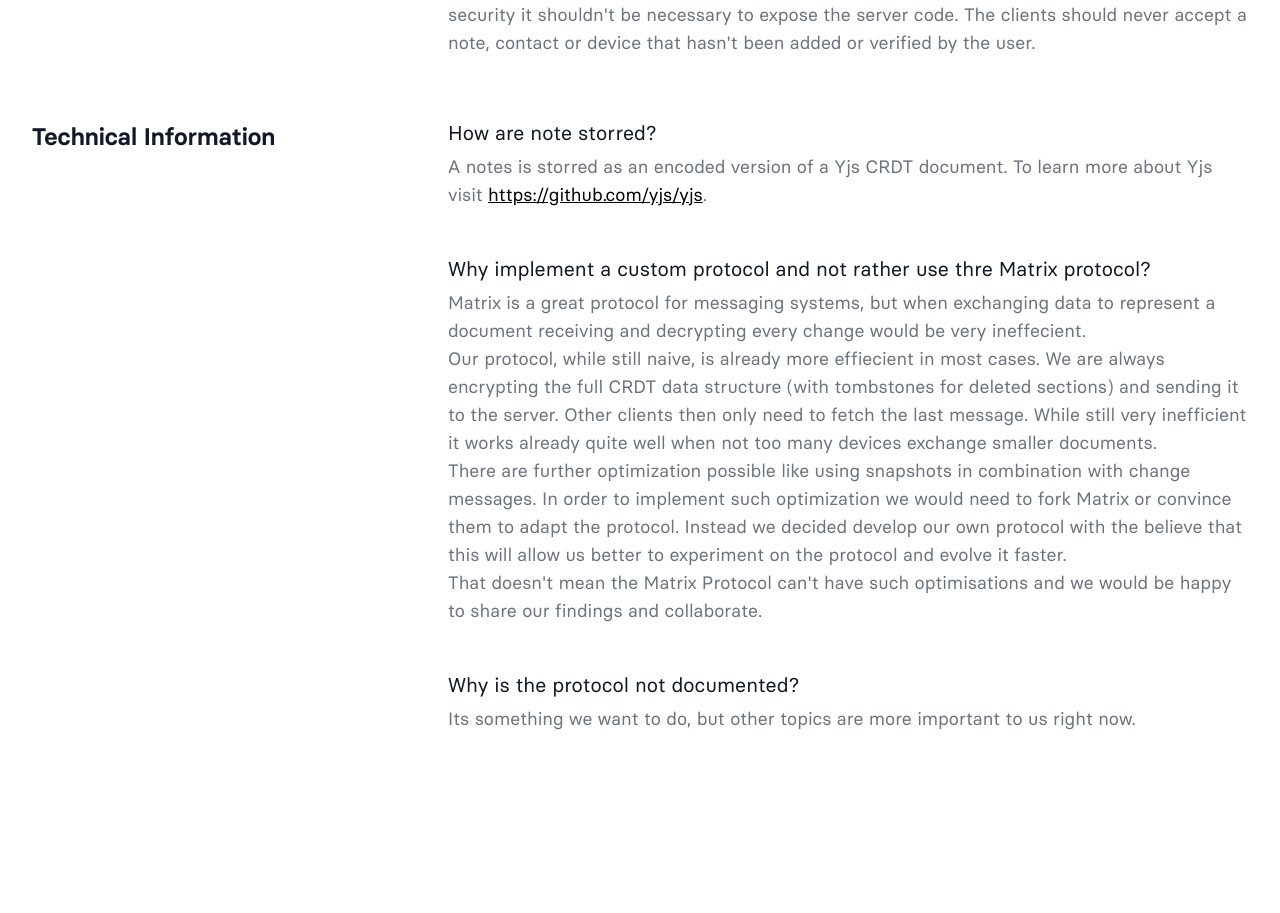
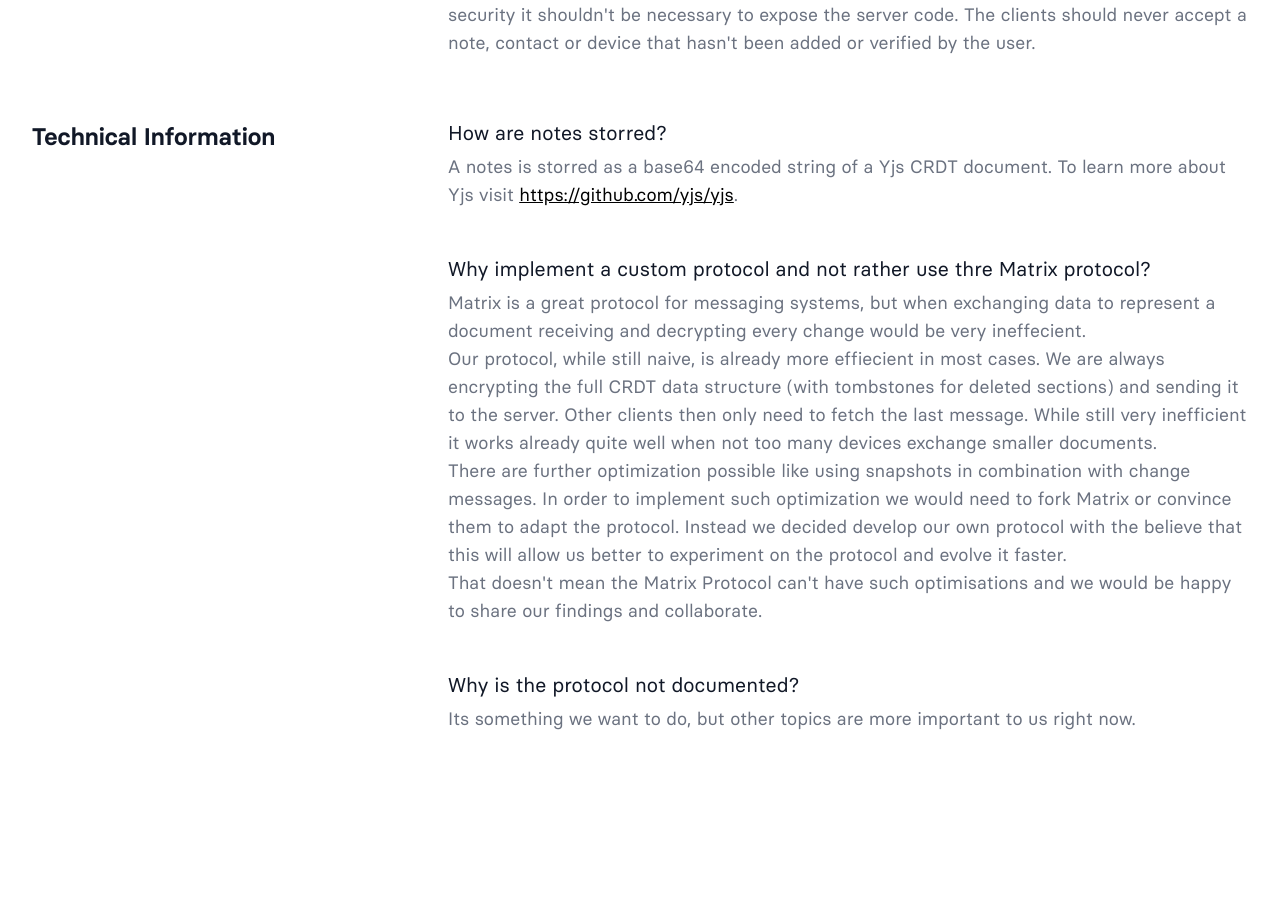
Before and after one commit to serenity-kit/website-legacy, a Next.js app: page /en/notes/support in a window 1280 px wide. Shown: the part 2767-3680 px from the top of the page. Built offline with nearby package versions, Linux system fonts and the light colour scheme; what @tailwindcss/typography, urql would draw is missing.

Commit message:
fix wording

```diff
--- a/pages/en/notes/support.tsx
+++ b/pages/en/notes/support.tsx
@@ -288,10 +288,10 @@ export default function Home() {
           }
         >
           <dl className="space-y-12">
-            <FaqEntry title="How are note storred?">
+            <FaqEntry title="How are notes storred?">
               <p>
-                A notes is storred as an encoded version of a Yjs CRDT document.
-                To learn more about Yjs visit{" "}
+                A notes is storred as a base64 encoded string of a Yjs CRDT
+                document. To learn more about Yjs visit{" "}
                 <a href="https://github.com/yjs/yjs">
                   https://github.com/yjs/yjs
                 </a>
```
